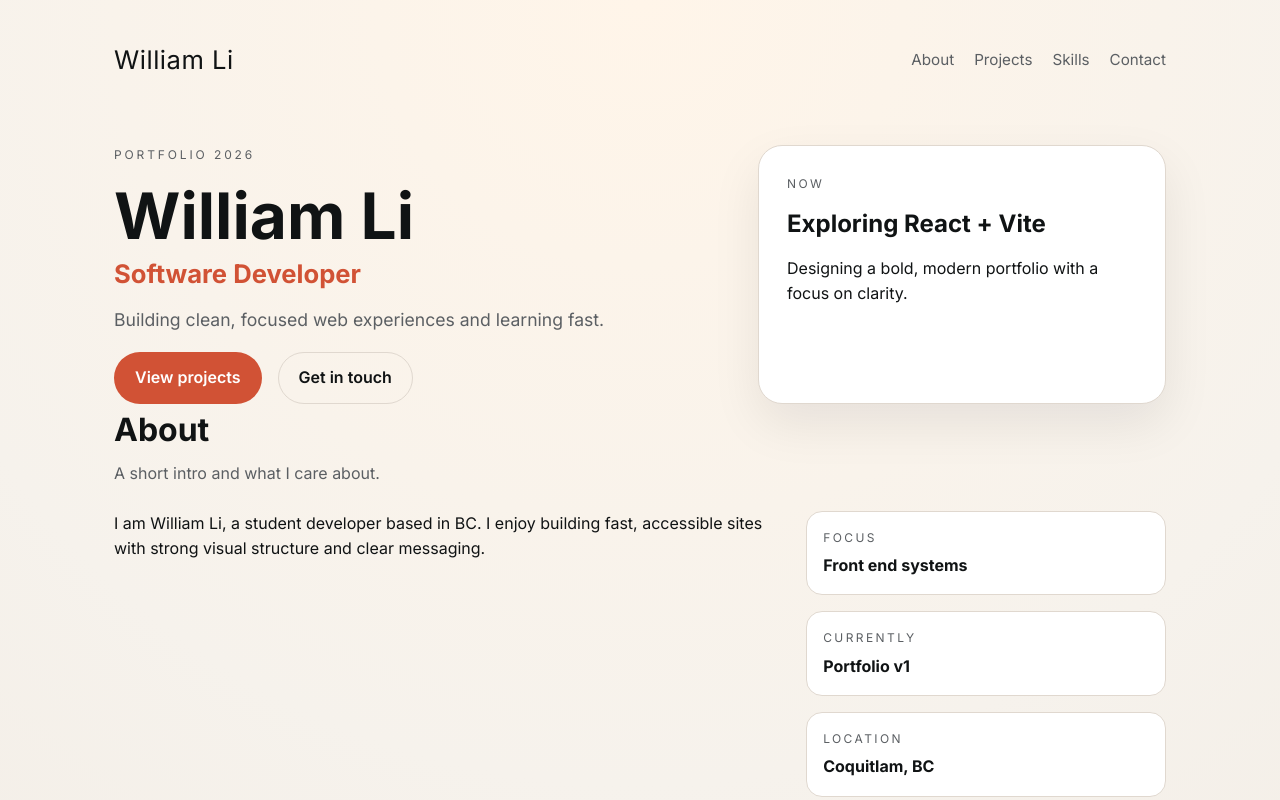
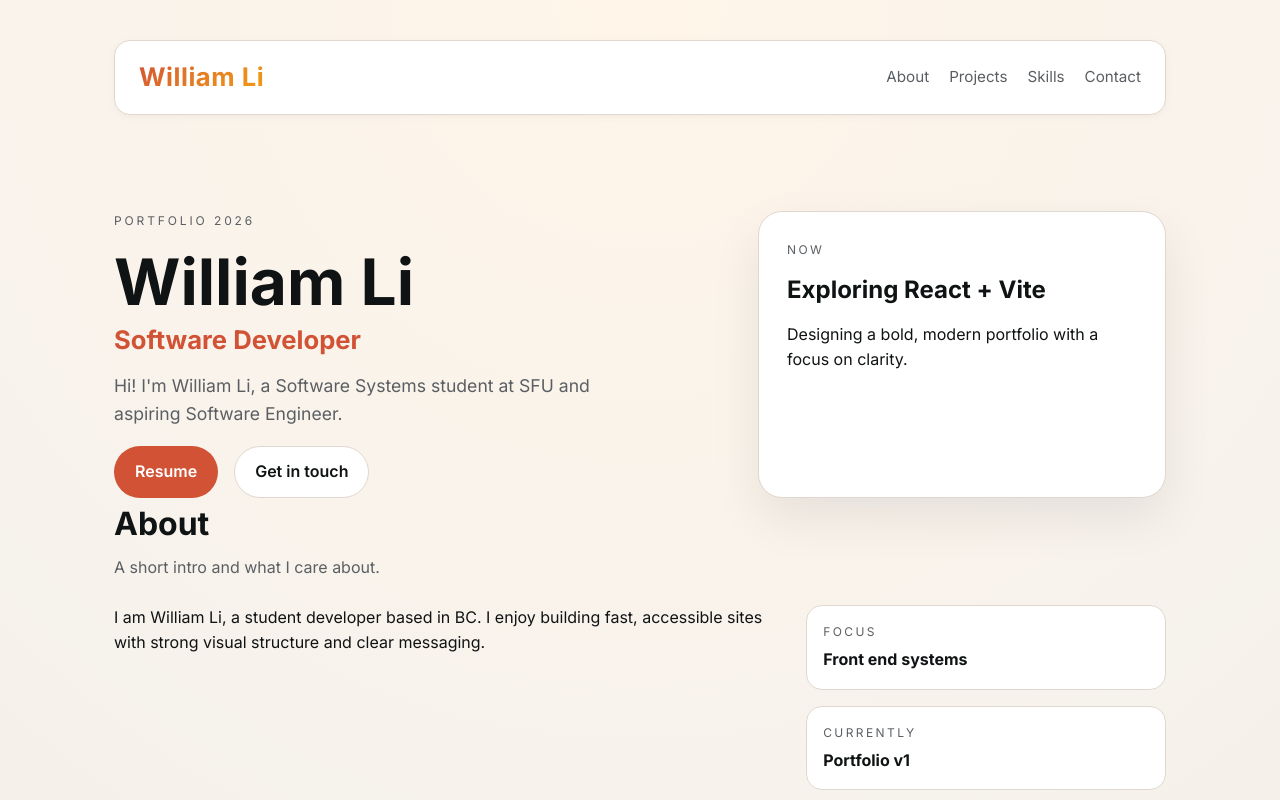
Before and after one commit to WL0000000/my-portfolio, a React (Vite) app in the folder portfolio/: page / in a window 1280 px wide. Shown: the top 800 px of the page. Built offline with nearby package versions, Linux system fonts and the light colour scheme.

Commit message:
Header Changes

```diff
--- a/portfolio/src/App.css
+++ b/portfolio/src/App.css
@@ -4,7 +4,7 @@
   padding: 40px 24px 64px;
   display: flex;
   flex-direction: column;
-  gap: 64px;
+  gap: 96px;
 }
 
 .site-header {
@@ -12,12 +12,22 @@
   align-items: center;
   justify-content: space-between;
   gap: 24px;
+  padding: 16px 24px;
+  border: 1px solid var(--border);
+  border-radius: 16px;
+  background: var(--surface);
+  box-shadow: 0 2px 8px rgba(16, 19, 20, 0.04);
 }
 
 .brand {
   font-family: var(--font-display);
   font-size: 1.6rem;
   letter-spacing: 0.02em;
+  font-weight: 700;
+  background: linear-gradient(135deg, #d15235 0%, #e67e22 50%, #f39c12 100%);
+  -webkit-background-clip: text;
+  -webkit-text-fill-color: transparent;
+  background-clip: text;
 }
 
 .nav {
@@ -89,6 +99,8 @@
   border-radius: 999px;
   border: 1px solid transparent;
   font-weight: 600;
+  transition: all 0.2s ease;
+  cursor: pointer;
 }
 
 .btn.primary {
@@ -96,9 +108,22 @@
   color: var(--surface);
 }
 
+.btn.primary:hover {
+  transform: translateY(-2px);
+  box-shadow: 0 8px 20px rgba(209, 82, 53, 0.25);
+}
+
 .btn.ghost {
   border-color: var(--border);
   color: var(--text-primary);
+  background: var(--surface);
+}
+
+.btn.ghost:hover {
+  border-color: var(--accent);
+  background: var(--surface);
+  transform: translateY(-2px);
+  box-shadow: 0 8px 20px rgba(16, 19, 20, 0.1);
 }
 
 .hero-card {
@@ -222,7 +247,7 @@
 @media (max-width: 900px) {
   .page {
     padding: 32px 20px 48px;
-    gap: 48px;
+    gap: 64px;
   }
 
   .hero {
@@ -246,7 +271,7 @@
 @media (max-width: 640px) {
   .page {
     padding: 24px 16px 40px;
-    gap: 40px;
+    gap: 48px;
   }
 
   .site-header {
--- a/portfolio/src/App.jsx
+++ b/portfolio/src/App.jsx
@@ -22,10 +22,10 @@ function App() {
               <span>Software Developer</span>
             </h1>
             <p className="lead">
-              Building clean, focused web experiences and learning fast.
+              Hi! I'm William Li, a Software Systems student at SFU and aspiring Software Engineer.
             </p>
             <div className="hero-actions">
-              <a className="btn primary" href="#projects">View projects</a>
+              <a className="btn primary" href="https://drive.google.com/file/d/YOUR_RESUME_ID/view" target="_blank" rel="noopener noreferrer">Resume</a>
               <a className="btn ghost" href="#contact">Get in touch</a>
             </div>
           </div>
```
